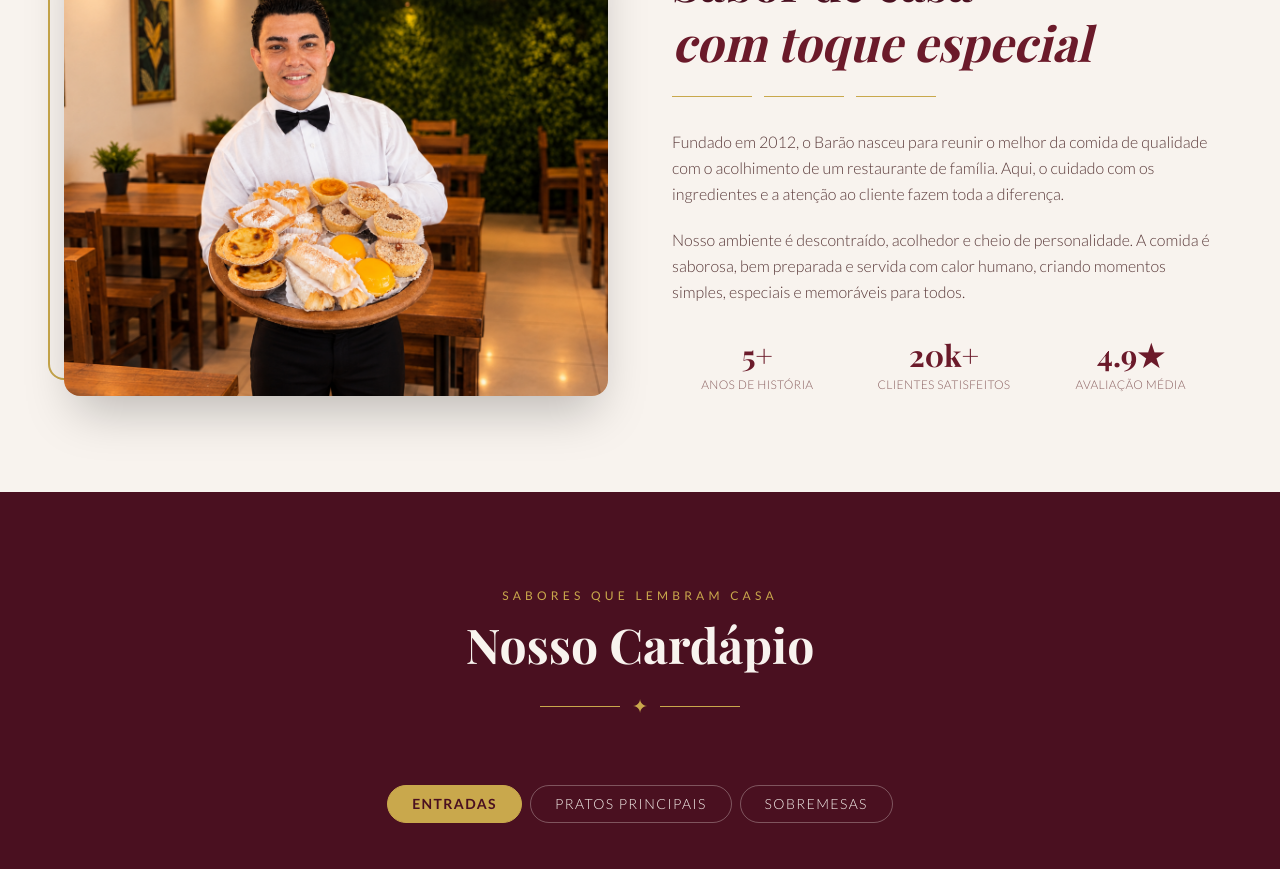
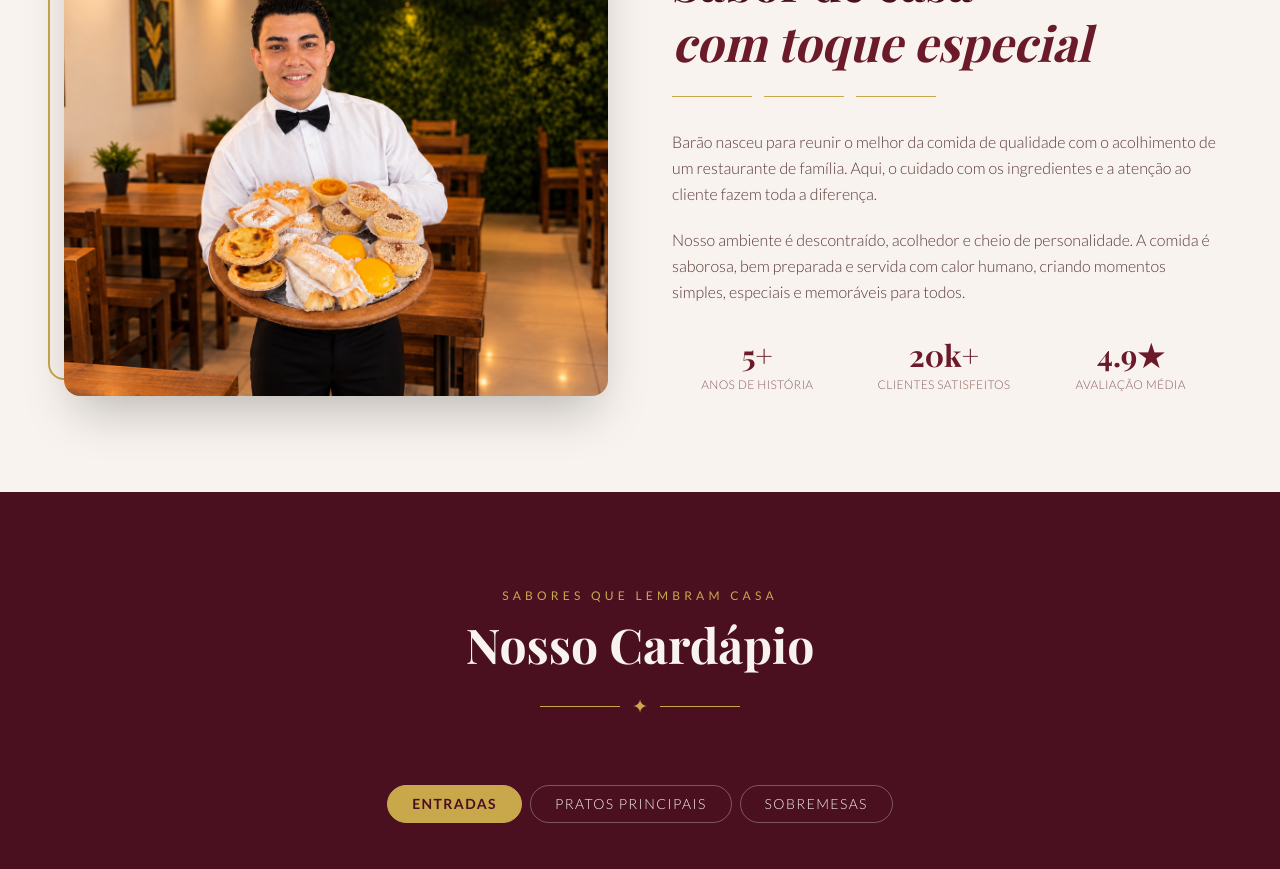
Before and after one commit to Defendi22/BaraoGastronomia, a React (Vite) app: page / in a window 1280 px wide. Shown: the part 980-1849 px from the top of the page. Built offline with nearby package versions, Linux system fonts and the light colour scheme; a web font is replaced by a local one.

Commit message:
galeria1

```diff
--- a/src/App.tsx
+++ b/src/App.tsx
@@ -459,7 +459,7 @@
           </div>
 
           <p className="text-base leading-relaxed mb-5" style={{ color: "#5a3a3a", fontWeight: 300 }}>
-            Fundado em 2012, o Barão nasceu para reunir o melhor da comida de qualidade com o acolhimento de um restaurante de família. Aqui, o cuidado com os ingredientes e a atenção ao cliente fazem toda a diferença.
+            Barão nasceu para reunir o melhor da comida de qualidade com o acolhimento de um restaurante de família. Aqui, o cuidado com os ingredientes e a atenção ao cliente fazem toda a diferença.
           </p>
           <p className="text-base leading-relaxed mb-8" style={{ color: "#5a3a3a", fontWeight: 300 }}>
             Nosso ambiente é descontraído, acolhedor e cheio de personalidade. A comida é saborosa, bem preparada e servida com calor humano, criando momentos simples, especiais e memoráveis para todos.
```
